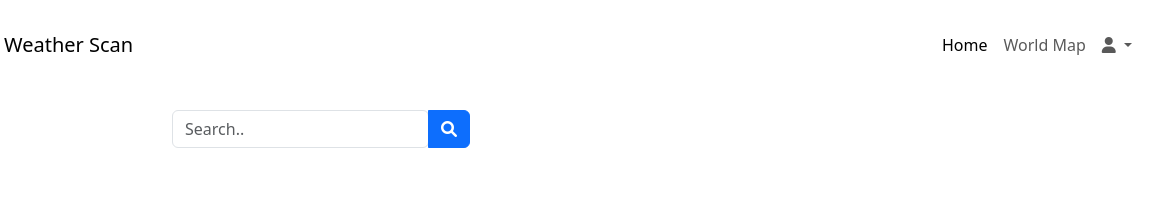
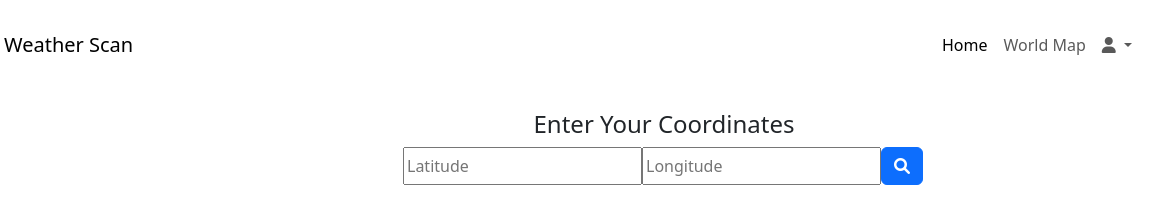
Before and after one commit to saumethan272/Weather, a website: page index.html in a window 1280 px wide. Shown: the full height of the page, 104-1280 px from the left. Drawn offline with nearby package versions, Linux system fonts and the light colour scheme.

Commit message:
add inputs for the lat and lon

```diff
--- a/index.html
+++ b/index.html
@@ -10,8 +10,8 @@
     <link rel="stylesheet" href="https://cdnjs.cloudflare.com/ajax/libs/font-awesome/6.0.0-beta3/css/all.min.css">
     <!-- JS -->
     <script src="https://code.jquery.com/jquery-3.6.0.min.js"></script>
+    <script src="https://cdn.jsdelivr.net/npm/bootstrap@5.3.3/dist/js/bootstrap.bundle.min.js" integrity="sha384-YvpcrYf0tY3lHB60NNkmXc5s9fDVZLESaAA55NDzOxhy9GkcIdslK1eN7N6jIeHz" crossorigin="anonymous"></script>
     <script src="js/index.js"></script>
-    <script src="https://cdn.jsdelivr.net/npm/bootstrap@5.3.3/dist/js/bootstrap.bundle.min.js" integrity="sha384-YvpcrYf0tY3lHB60NNkmXc5s9fDVZLESaAA55NDzOxhy9GkcIdslK1eN7N6jIeHz" crossorigin="anonymous"></script>
 </head>
 
 <body>
@@ -57,13 +57,18 @@
     </div>
 
     <main>
+
         <div id="user-input" class="input-group">
-            <div class="form-outline" data-mdb-input-init>
-                <input type="search" id="form1" placeholder="Search.." class="form-control"/>
+            <h4 class="w-100 d-flex justify-content-center">Enter Your Coordinates</h4>
+
+            <div class="w-100 d-flex justify-content-center">
+                <input type="text" id="LatitudeForm" placeholder="Latitude"/>
+                <input type="text" id="LongitudeForm" placeholder="Longitude"/>
+
+                <button id="searchData" type="button" class="btn btn-primary" data-mdb-ripple-init>
+                    <i class="fas fa-search"></i>
+                </button>
             </div>
-            <button type="button" class="btn btn-primary" data-mdb-ripple-init>
-                <i class="fas fa-search"></i>
-            </button>
         </div>
 
         <div class="weatherData"></div>
```
